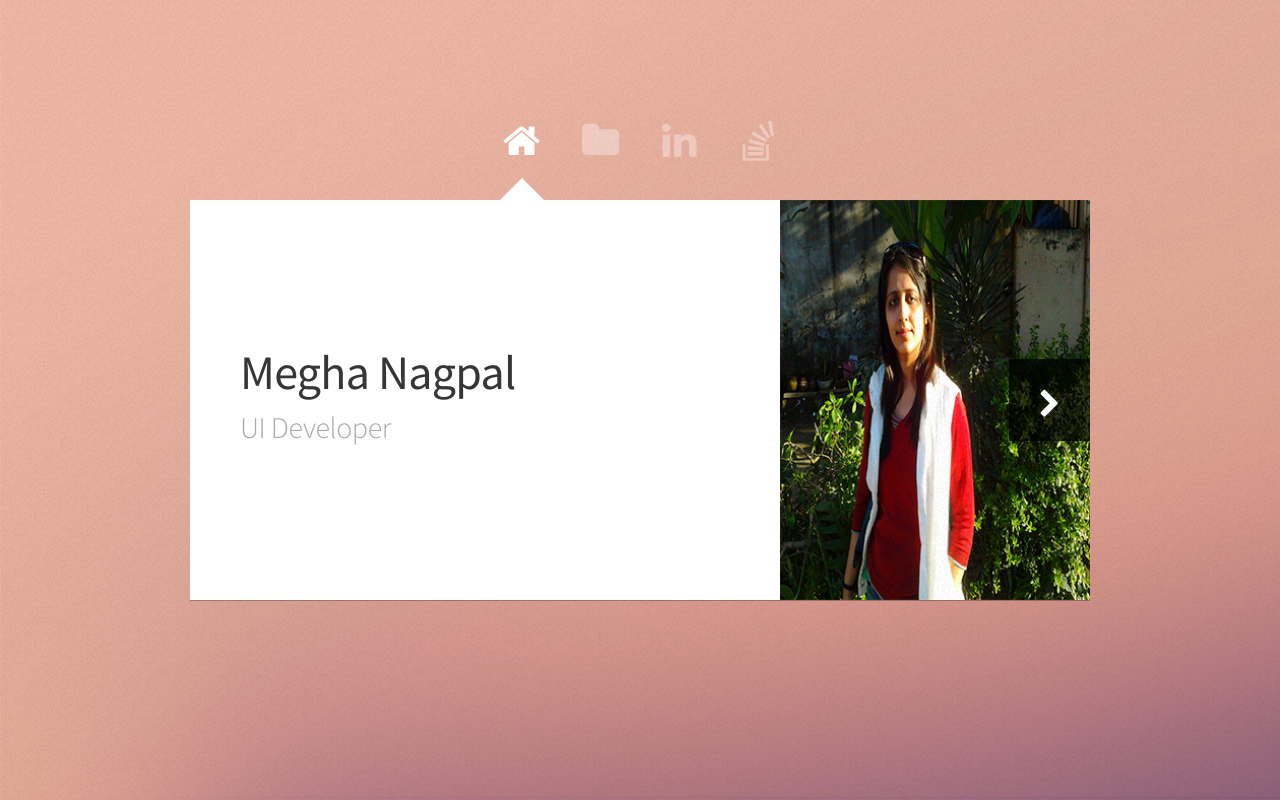
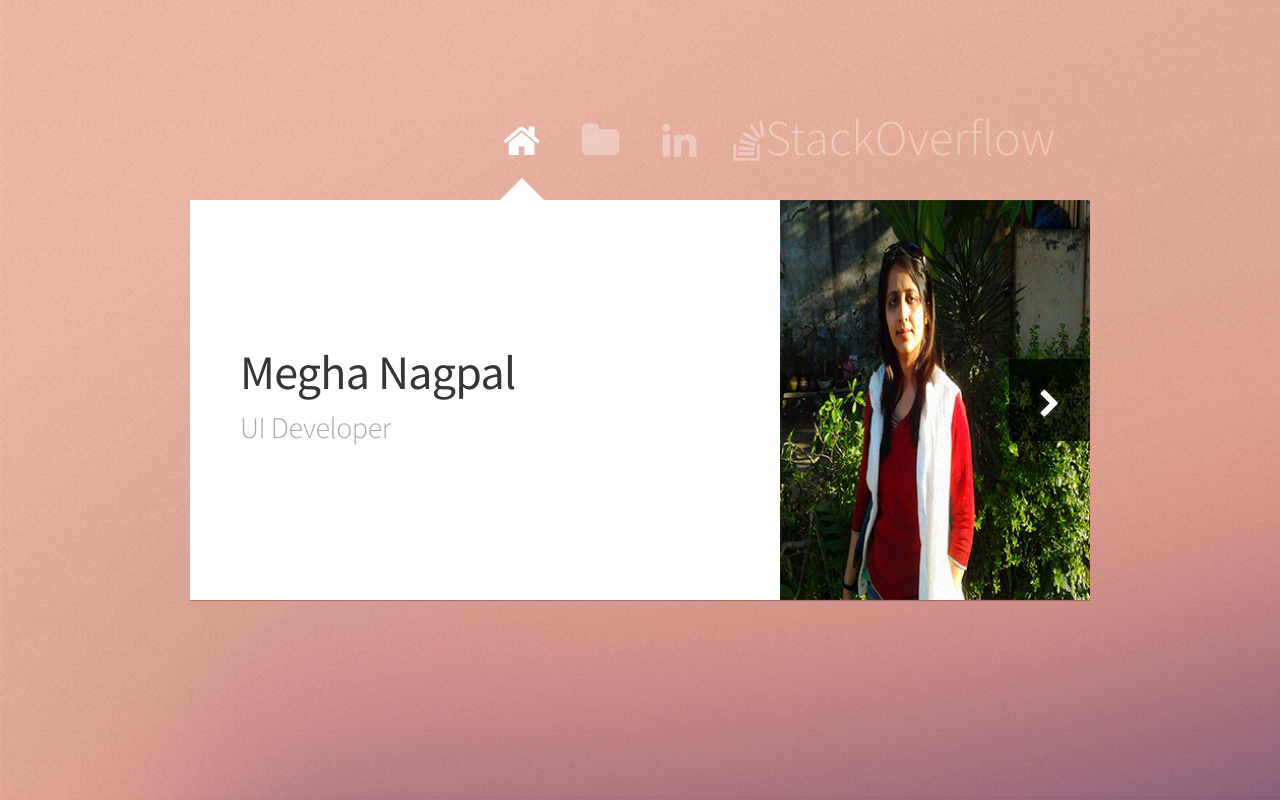
Before and after one commit to meghanagpal/megha.github.io, a plain HTML site: page index.html in a window 1280 px wide. Drawn offline with Linux system fonts and the light colour scheme.

Commit message:
Update index.html

```diff
--- a/index.html
+++ b/index.html
@@ -26,7 +26,7 @@
 						<a href="#work" class="icon fa-folder"><span>Work</span></a>
 					<!--	<a href="#contact" class="icon fa-envelope"><span>Contact</span></a>-->
 						<a href="https://in.linkedin.com/in/megha-nagpal-075aa89" class="icon fa-linkedin"><span>LinkedIn</span></a>
-						<a href="http://stackoverflow.com/users/1973740/megha-nagpal" class="icon fa-stack-overflow"><span></span></a>
+						<a href="http://stackoverflow.com/users/1973740/megha-nagpal" class="icon fa-stack-overflow">StackOverflow<span></span></a>
 					</nav>
 
 				<!-- Main -->
```
